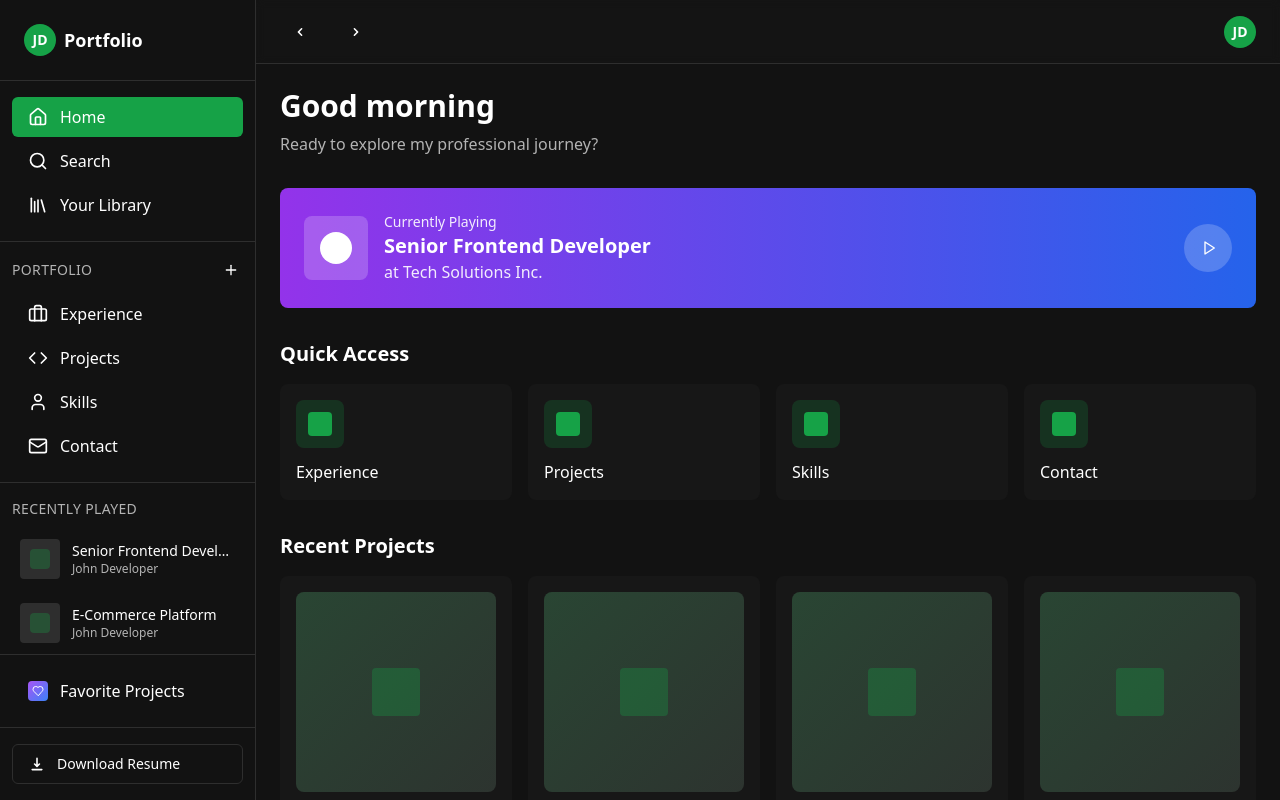
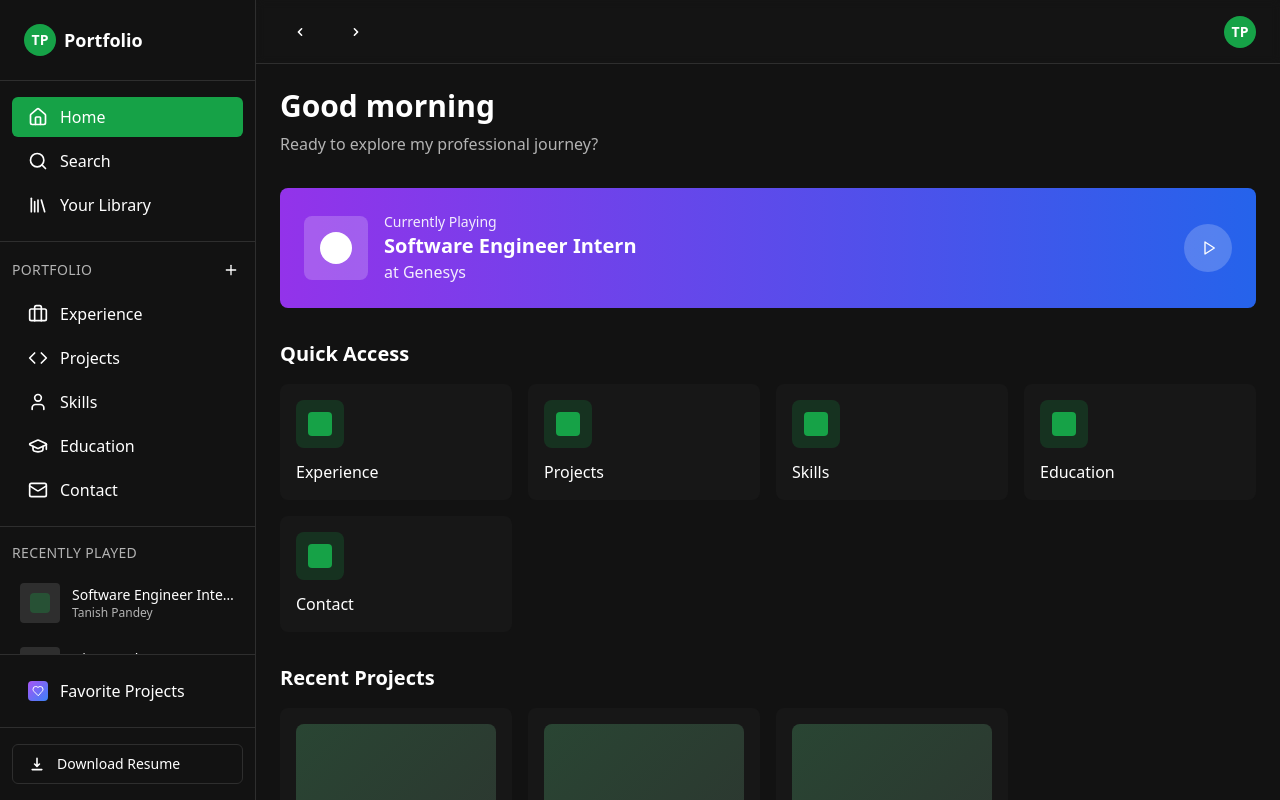
Before and after one commit to Tanishpandey/digital-desktop-persona, a React (Vite) app: page / in a window 1280 px wide. Built offline with nearby package versions, Linux system fonts and the light colour scheme.

Commit message:
Update resume content
Fill out the resume component with the provided personal information, including contact details, education, work experience, projects, and technical skills.

```diff
--- a/src/components/SpotifyPortfolio.tsx
+++ b/src/components/SpotifyPortfolio.tsx
@@ -24,32 +24,42 @@ const SpotifyPortfolio = () => {
   const experienceTracks: Track[] = [
     {
       id: '1',
-      title: 'Senior Frontend Developer',
-      artist: 'Tech Solutions Inc.',
-      album: '2023 - Present',
-      duration: '1y 2m',
+      title: 'Software Engineer Intern',
+      artist: 'Genesys',
+      album: 'May 2025 - Present',
+      duration: '8m+',
       image: '/placeholder.svg',
-      description: 'Led development of customer-facing applications using React/TypeScript. Improved app performance by 40% through optimization.',
+      description: 'Architected high-scale serverless data platform processing 10M+ daily call records, cutting latency by 93% (30s to 2s) using AWS Lambda, DynamoDB and S3.',
       isLiked: true
     },
     {
       id: '2',
-      title: 'Full Stack Developer',
-      artist: 'StartupXYZ',
-      album: '2022 - 2023',
-      duration: '1y 0m',
+      title: 'Tech Insights Summer School',
+      artist: 'Bloomberg',
+      album: 'June 2025 - Present',
+      duration: '6m+',
       image: '/placeholder.svg',
-      description: 'Built real-time chat system handling 1000+ concurrent users. Integrated payment processing with Stripe API.',
+      description: 'Collaborated with Bloomberg engineers to tackle complex algorithmic problems, improving code efficiency and readability through iterative feedback.',
       isLiked: true
     },
     {
       id: '3',
-      title: 'Junior Web Developer',
-      artist: 'Digital Agency Co.',
-      album: '2021 - 2022',
-      duration: '1y 0m',
+      title: 'Software Engineer Intern',
+      artist: 'Lynk Global',
+      album: 'May 2024 - August 2024',
+      duration: '4m',
       image: '/placeholder.svg',
-      description: 'Delivered 15+ client projects on time and within budget. Improved site loading speeds by average of 50%.',
+      description: 'Automated end-to-end CI/CD testing pipeline for satellite messaging systems, reducing manual QA by 90% (400+ hours/year).',
+      isLiked: true
+    },
+    {
+      id: '4',
+      title: 'Research Assistant',
+      artist: 'Penn State University',
+      album: 'December 2023 - October 2024',
+      duration: '11m',
+      image: '/placeholder.svg',
+      description: 'Developed Python-based Glassdoor web scraper extracting 5,000+ company reviews, contributing to 80% improvement in predictive model accuracy.',
       isLiked: false
     }
   ];
@@ -58,44 +68,45 @@ const SpotifyPortfolio = () => {
   const projects = [
     {
       id: '1',
-      name: 'E-Commerce Platform',
-      description: 'Full-stack web application',
+      name: 'DisasterAlert',
+      description: 'Tailored AI Alerts',
       image: '/placeholder.svg',
-      tech: 'React • Node.js • PostgreSQL'
+      tech: 'TypeScript • Node.js • MongoDB • AI'
     },
     {
       id: '2',
-      name: 'Task Management App',
-      description: 'Collaborative project management',
+      name: 'ReservePlate',
+      description: 'Food Redistribution Platform',
       image: '/placeholder.svg',
-      tech: 'Vue.js • Socket.io • MongoDB'
+      tech: 'React • Node.js • MongoDB • JavaScript'
     },
     {
       id: '3',
-      name: 'Data Visualization Dashboard',
-      description: 'Interactive business analytics',
+      name: 'Spotify Portfolio',
+      description: 'Interactive resume website',
       image: '/placeholder.svg',
-      tech: 'D3.js • React • Python'
-    },
-    {
-      id: '4',
-      name: 'Personal OS Portfolio',
-      description: 'Interactive operating system themed',
-      image: '/placeholder.svg',
-      tech: 'React • TypeScript • Tailwind'
+      tech: 'React • TypeScript • Tailwind CSS'
     }
   ];
 
   // Skills with proficiency levels
   const skills = [
-    { name: 'React.js', proficiency: 95, category: 'Frontend' },
-    { name: 'TypeScript', proficiency: 90, category: 'Frontend' },
+    { name: 'React', proficiency: 90, category: 'Frontend' },
+    { name: 'TypeScript', proficiency: 88, category: 'Frontend' },
+    { name: 'JavaScript', proficiency: 92, category: 'Frontend' },
+    { name: 'HTML/CSS', proficiency: 85, category: 'Frontend' },
+    { name: 'Python', proficiency: 95, category: 'Backend' },
     { name: 'Node.js', proficiency: 88, category: 'Backend' },
-    { name: 'Python', proficiency: 85, category: 'Backend' },
-    { name: 'PostgreSQL', proficiency: 82, category: 'Database' },
-    { name: 'MongoDB', proficiency: 80, category: 'Database' },
-    { name: 'AWS', proficiency: 78, category: 'DevOps' },
-    { name: 'Docker', proficiency: 75, category: 'DevOps' }
+    { name: 'C/C++', proficiency: 85, category: 'Backend' },
+    { name: 'Java', proficiency: 82, category: 'Backend' },
+    { name: 'MongoDB', proficiency: 85, category: 'Database' },
+    { name: 'PostgreSQL', proficiency: 88, category: 'Database' },
+    { name: 'MySQL', proficiency: 82, category: 'Database' },
+    { name: 'DynamoDB', proficiency: 80, category: 'Database' },
+    { name: 'AWS Lambda', proficiency: 85, category: 'DevOps' },
+    { name: 'Docker', proficiency: 80, category: 'DevOps' },
+    { name: 'Git', proficiency: 90, category: 'DevOps' },
+    { name: 'CI/CD', proficiency: 78, category: 'DevOps' }
   ];
 
   const handlePlay = (track?: Track) => {
@@ -126,8 +137,8 @@ const SpotifyPortfolio = () => {
             </div>
             <div>
               <p className="text-sm opacity-90">Currently Playing</p>
-              <h3 className="text-xl font-semibold">Senior Frontend Developer</h3>
-              <p className="opacity-90">at Tech Solutions Inc.</p>
+              <h3 className="text-xl font-semibold">Software Engineer Intern</h3>
+              <p className="opacity-90">at Genesys</p>
             </div>
           </div>
           <Button
@@ -147,6 +158,7 @@ const SpotifyPortfolio = () => {
             { name: 'Experience', view: 'experience' },
             { name: 'Projects', view: 'projects' },
             { name: 'Skills', view: 'skills' },
+            { name: 'Education', view: 'education' },
             { name: 'Contact', view: 'contact' }
           ].map((item) => (
             <button
@@ -254,7 +266,7 @@ const SpotifyPortfolio = () => {
         </div>
         <div>
           <h1 className="text-3xl font-bold">Projects</h1>
-          <p className="text-muted-foreground">Made by John Developer • {projects.length} projects</p>
+          <p className="text-muted-foreground">Made by Tanish Pandey • {projects.length} projects</p>
         </div>
       </div>
 
@@ -313,6 +325,83 @@ const SpotifyPortfolio = () => {
     </div>
   );
 
+  const renderEducation = () => (
+    <div className="p-6">
+      <div className="flex items-center gap-4 mb-8">
+        <div className="w-16 h-16 bg-gradient-to-br from-indigo-500 to-purple-500 rounded-lg flex items-center justify-center">
+          <svg className="w-8 h-8 text-white" fill="none" stroke="currentColor" viewBox="0 0 24 24">
+            <path strokeLinecap="round" strokeLinejoin="round" strokeWidth={2} d="M12 14l9-5-9-5-9 5 9 5z" />
+            <path strokeLinecap="round" strokeLinejoin="round" strokeWidth={2} d="M12 14l6.16-3.422a12.083 12.083 0 01.665 6.479A11.952 11.952 0 0012 20.055a11.952 11.952 0 00-6.824-2.998 12.078 12.078 0 01.665-6.479L12 14z" />
+          </svg>
+        </div>
+        <div>
+          <h1 className="text-3xl font-bold">Education</h1>
+          <p className="text-muted-foreground">Academic background and achievements</p>
+        </div>
+      </div>
+
+      <div className="space-y-6">
+        {/* Main Education */}
+        <div className="spotify-card group p-6 rounded-lg">
+          <div className="flex items-start gap-4">
+            <div className="w-16 h-16 bg-gradient-to-br from-blue-600 to-indigo-600 rounded-lg flex items-center justify-center flex-shrink-0">
+              <span className="text-white font-bold text-lg">PSU</span>
+            </div>
+            <div className="flex-1">
+              <h3 className="text-xl font-semibold mb-2">Bachelor of Science in Computer Science, Mathematics</h3>
+              <p className="text-lg text-muted-foreground mb-2">Penn State University</p>
+              <div className="grid md:grid-cols-2 gap-4 mb-4">
+                <div>
+                  <p className="text-sm text-muted-foreground">Expected Graduation</p>
+                  <p className="font-medium">December 2026</p>
+                </div>
+                <div>
+                  <p className="text-sm text-muted-foreground">GPA</p>
+                  <p className="font-medium">3.70/4.00</p>
+                </div>
+              </div>
+            </div>
+          </div>
+        </div>
+
+        {/* Coursework */}
+        <div className="spotify-card group p-6 rounded-lg">
+          <h3 className="text-lg font-semibold mb-4">Relevant Coursework</h3>
+          <div className="grid md:grid-cols-2 gap-4">
+            {[
+              'Data Structures and Algorithms',
+              'Object-Oriented Programming',
+              'Machine Learning',
+              'AWS and Big Data'
+            ].map((course) => (
+              <div key={course} className="flex items-center gap-3 p-3 bg-muted/50 rounded-lg">
+                <div className="w-2 h-2 bg-primary rounded-full"></div>
+                <span>{course}</span>
+              </div>
+            ))}
+          </div>
+        </div>
+
+        {/* Additional Info */}
+        <div className="grid md:grid-cols-2 gap-6">
+          <div className="spotify-card group p-6 rounded-lg">
+            <h3 className="text-lg font-semibold mb-4">Academic Focus</h3>
+            <p className="text-muted-foreground leading-relaxed">
+              Dual major in Computer Science and Mathematics, with emphasis on software engineering,
+              data structures, and machine learning applications.
+            </p>
+          </div>
+          <div className="spotify-card group p-6 rounded-lg">
+            <h3 className="text-lg font-semibold mb-4">Research Interests</h3>
+            <p className="text-muted-foreground leading-relaxed">
+              Big data analytics, AI/ML applications, cloud computing, and scalable system architecture.
+            </p>
+          </div>
+        </div>
+      </div>
+    </div>
+  );
+
   const renderContact = () => (
     <div className="p-6">
       <div className="flex items-center gap-4 mb-8">
@@ -332,11 +421,17 @@ const SpotifyPortfolio = () => {
             <div className="space-y-4">
               <div className="flex items-center gap-3">
                 <Mail className="w-5 h-5 text-primary" />
-                <span>john.developer@email.com</span>
+                <span>tanishpandey3@gmail.com</span>
               </div>
               <div className="flex items-center gap-3">
                 <MapPin className="w-5 h-5 text-primary" />
-                <span>San Francisco, CA</span>
+                <span>University Park, PA</span>
+              </div>
+              <div className="flex items-center gap-3">
+                <svg className="w-5 h-5 text-primary" fill="none" stroke="currentColor" viewBox="0 0 24 24">
+                  <path strokeLinecap="round" strokeLinejoin="round" strokeWidth={2} d="M3 5a2 2 0 012-2h3.28a1 1 0 01.948.684l1.498 4.493a1 1 0 01-.502 1.21l-2.257 1.13a11.042 11.042 0 005.516 5.516l1.13-2.257a1 1 0 011.21-.502l4.493 1.498a1 1 0 01.684.949V19a2 2 0 01-2 2h-1C9.716 21 3 14.284 3 6V5z" />
+                </svg>
+                <span>814-441-1723</span>
               </div>
             </div>
           </div>
@@ -345,9 +440,9 @@ const SpotifyPortfolio = () => {
             <h3 className="text-lg font-semibold mb-4">Social Links</h3>
             <div className="space-y-3">
               {[
-                { name: 'GitHub', url: 'github.com/johndeveloper' },
-                { name: 'LinkedIn', url: 'linkedin.com/in/johndeveloper' },
-                { name: 'Twitter', url: '@johndeveloper' }
+                { name: 'GitHub', url: 'github.com/tanishpandey' },
+                { name: 'LinkedIn', url: 'linkedin.com/in/tanishpandey' },
+                { name: 'Phone', url: '814-441-1723' }
               ].map((link) => (
                 <div key={link.name} className="flex items-center justify-between">
                   <span>{link.name}</span>
@@ -363,9 +458,9 @@ const SpotifyPortfolio = () => {
         <div className="spotify-card group p-6 rounded-lg">
           <h3 className="text-lg font-semibold mb-4">About Me</h3>
           <p className="text-muted-foreground leading-relaxed mb-6">
-            Passionate full-stack developer with 3+ years of experience creating innovative web applications.
-            I specialize in React, Node.js, and modern JavaScript frameworks. Always eager to take on new
-            challenges and collaborate on exciting projects.
+            Computer Science student at Penn State University with hands-on experience in software engineering
+            at top companies like Genesys and Bloomberg. Passionate about building scalable systems, AI applications,
+            and solving complex problems with modern technologies.
           </p>
           <Button className="w-full">
             Download Resume
@@ -383,6 +478,8 @@ const SpotifyPortfolio = () => {
         return renderProjects();
       case 'skills':
         return renderSkills();
+      case 'education':
+        return renderEducation();
       case 'contact':
         return renderContact();
       default:
@@ -412,7 +509,7 @@ const SpotifyPortfolio = () => {
           </div>
           <div className="flex items-center gap-2">
             <div className="w-8 h-8 bg-primary rounded-full flex items-center justify-center">
-              <span className="text-primary-foreground text-sm font-semibold">JD</span>
+              <span className="text-primary-foreground text-sm font-semibold">TP</span>
             </div>
           </div>
         </div>
--- a/src/components/spotify/SpotifySidebar.tsx
+++ b/src/components/spotify/SpotifySidebar.tsx
@@ -1,5 +1,5 @@
 import React from 'react';
-import { Home, Search, Library, Plus, Heart, User, Briefcase, Code, Mail } from 'lucide-react';
+import { Home, Search, Library, Plus, Heart, User, Briefcase, Code, Mail, GraduationCap } from 'lucide-react';
 import { Button } from '@/components/ui/button';
 
 interface SpotifySidebarProps {
@@ -18,15 +18,16 @@ const SpotifySidebar: React.FC<SpotifySidebarProps> = ({ currentView, onViewChan
     { id: 'experience', label: 'Experience', icon: Briefcase },
     { id: 'projects', label: 'Projects', icon: Code },
     { id: 'skills', label: 'Skills', icon: User },
+    { id: 'education', label: 'Education', icon: GraduationCap },
     { id: 'contact', label: 'Contact', icon: Mail }
   ];
 
   const recentlyPlayed = [
-    'Senior Frontend Developer',
-    'E-Commerce Platform',
-    'React Component Library',
-    'Task Management App',
-    'Data Visualization Dashboard'
+    'Software Engineer Intern',
+    'DisasterAlert',
+    'ReservePlate',
+    'AWS Lambda Platform',
+    'CI/CD Pipeline Automation'
   ];
 
   return (
@@ -35,7 +36,7 @@ const SpotifySidebar: React.FC<SpotifySidebarProps> = ({ currentView, onViewChan
       <div className="p-6 border-b">
         <div className="flex items-center gap-2">
           <div className="w-8 h-8 bg-primary rounded-full flex items-center justify-center">
-            <span className="text-primary-foreground font-bold text-sm">JD</span>
+            <span className="text-primary-foreground font-bold text-sm">TP</span>
           </div>
           <span className="font-semibold text-lg">Portfolio</span>
         </div>
@@ -106,7 +107,7 @@ const SpotifySidebar: React.FC<SpotifySidebarProps> = ({ currentView, onViewChan
               </div>
               <div className="min-w-0">
                 <p className="text-sm font-medium truncate">{item}</p>
-                <p className="text-xs text-muted-foreground">John Developer</p>
+                <p className="text-xs text-muted-foreground">Tanish Pandey</p>
               </div>
             </div>
           ))}
```
